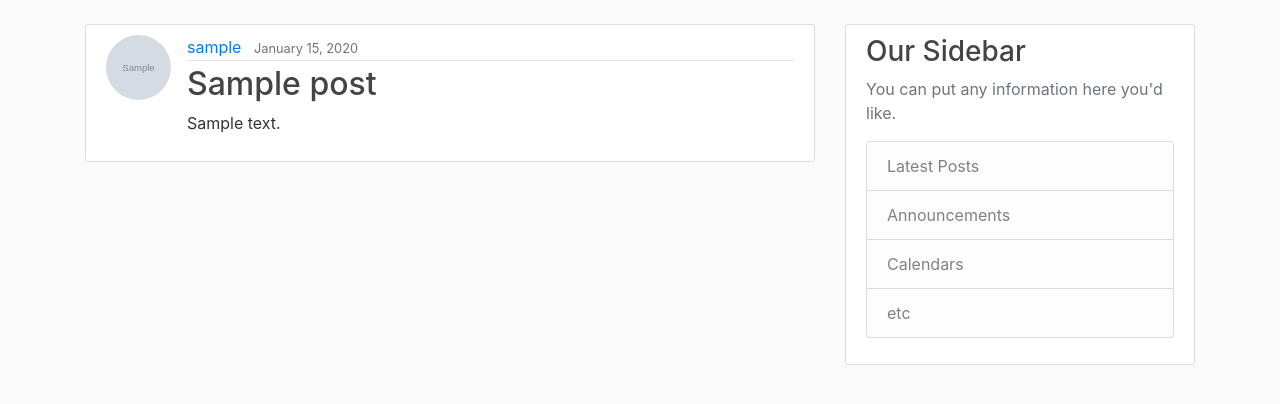
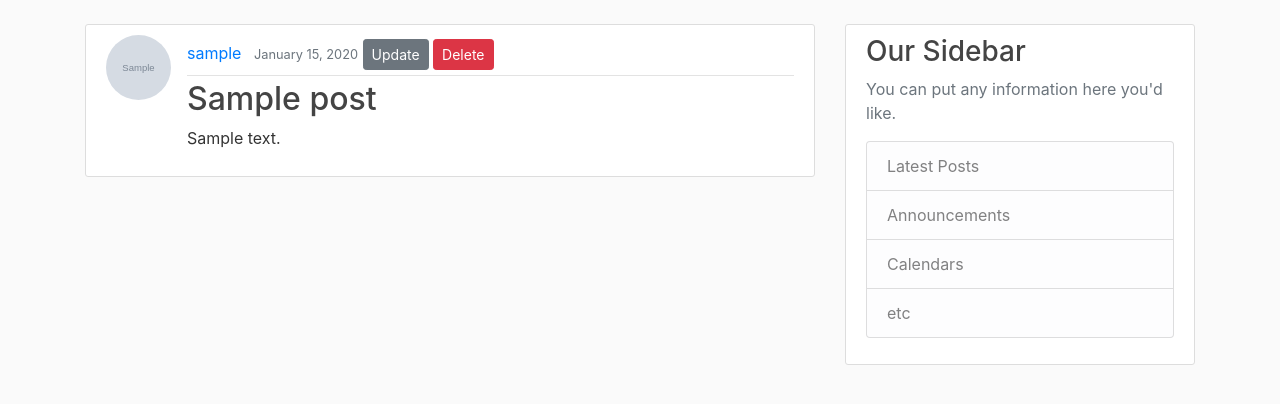
Before and after one commit to Ivy-Roman/django_blog_project, a Django app: page /post/1/ in a window 1280 px wide. Shown: the part 56-460 px from the top of the page. Run offline with Django 4.2, Linux system fonts and the light colour scheme; a user stored in the database is signed in; tables that the repository leaves empty hold one stand-in row (values such as "Sample post"); grey boxes marked "Sample" are stand-in pictures; some libraries are stand-ins or nearby versions.

Commit message:
added link tags to update and delete post pages

```diff
--- a/blog/templates/blog/post_detail.html
+++ b/blog/templates/blog/post_detail.html
@@ -6,6 +6,10 @@
         <div class="article-metadata">
             <a class="mr-2" href="#">{{ object.author }}</a>
             <small class="text-muted">{{ object.date_posted|date:"F d, Y" }}</small>
+            {% if object.author == user %}
+                <a class="btn btn-secondary btn-sm mt-1 mb-1" href="{% url 'post-update' object.id %}">Update</a>
+                <a class="btn btn-danger btn-sm mt-1 mb-1" href="{% url 'post-delete' object.id %}">Delete</a>
+            {% endif %}
         </div>
         <h2 class="article-title">{{ object.title }}</h2>
         <p class="article-content">{{ object.content }}</p>
```
